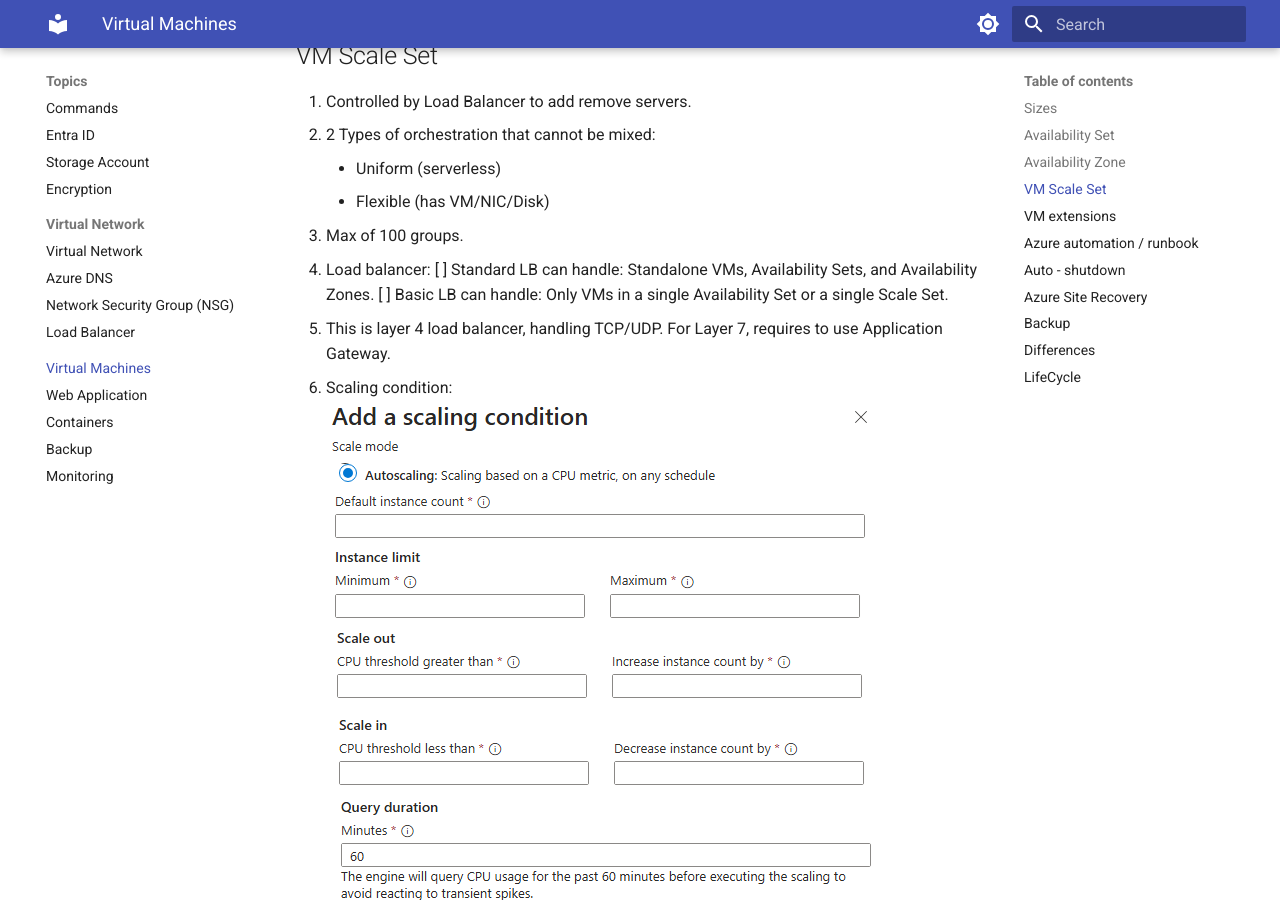
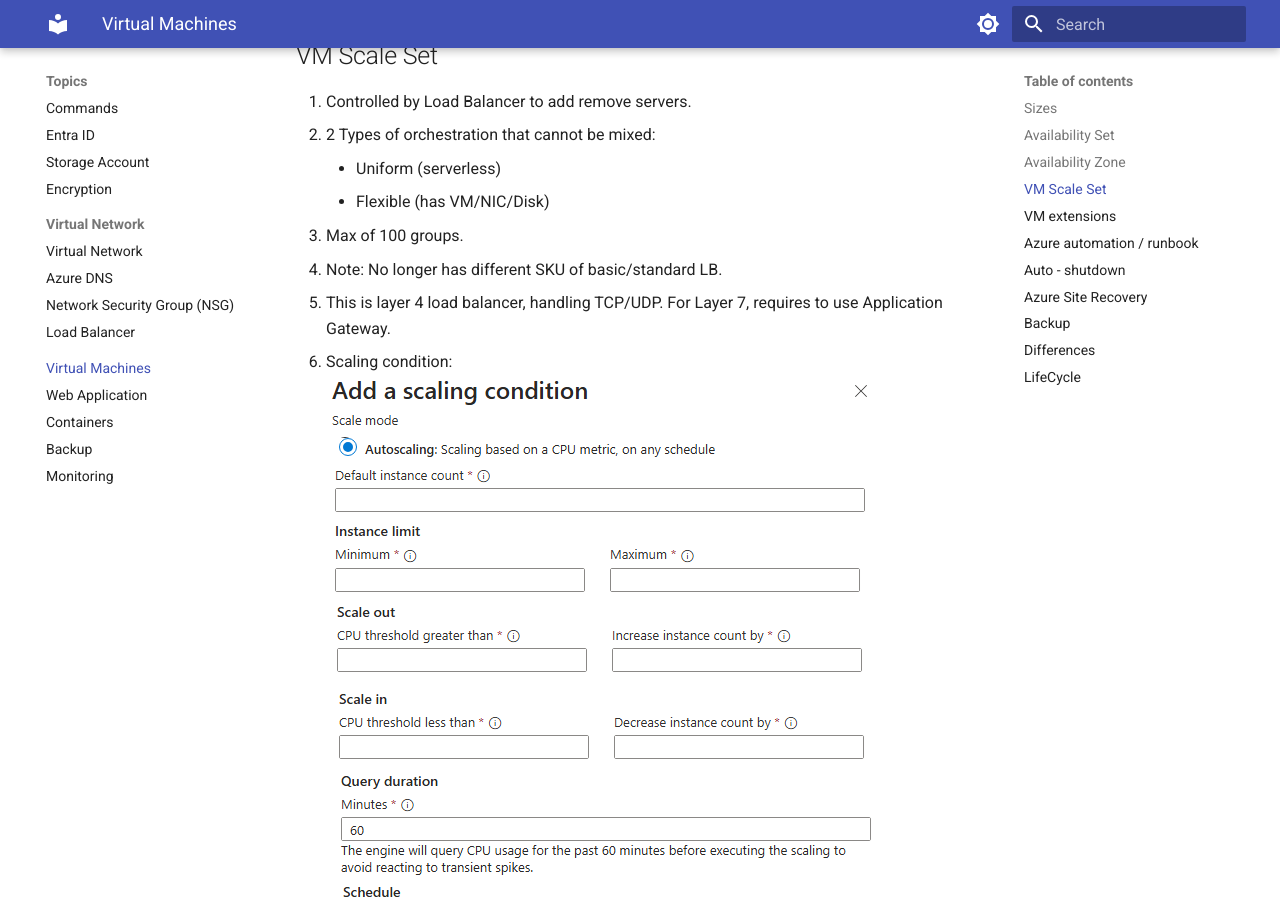
Before and after one commit to yoonghan/AZ-104-Azure-Administrator-Associate, an MkDocs documentation site: the page built from docs/Virtual-Machines.md, in a window 1280 px wide and 900 px high, scrolled down 2573 px. Built offline with MkDocs 1.6.1 and Material for MkDocs 9.7.7, drawn with Linux system fonts in a browser that asks for light colours.

Commit message:
Update scaleset.

```diff
--- a/docs/Virtual-Machines.md
+++ b/docs/Virtual-Machines.md
@@ -63,9 +63,7 @@
     - Uniform (serverless)
     - Flexible (has VM/NIC/Disk)
 3. Max of 100 groups.
-4. Load balancer:
-    [ ] Standard LB can handle: Standalone VMs, Availability Sets, and Availability Zones.
-    [ ] Basic LB can handle: Only VMs in a single Availability Set or a single Scale Set.
+4. Note: No longer has different SKU of basic/standard LB.
 5. This is layer 4 load balancer, handling TCP/UDP. For Layer 7, requires to use Application Gateway.
 6. Scaling condition:
 ![Scaling condition](img/vmss_scaling.png)
```
